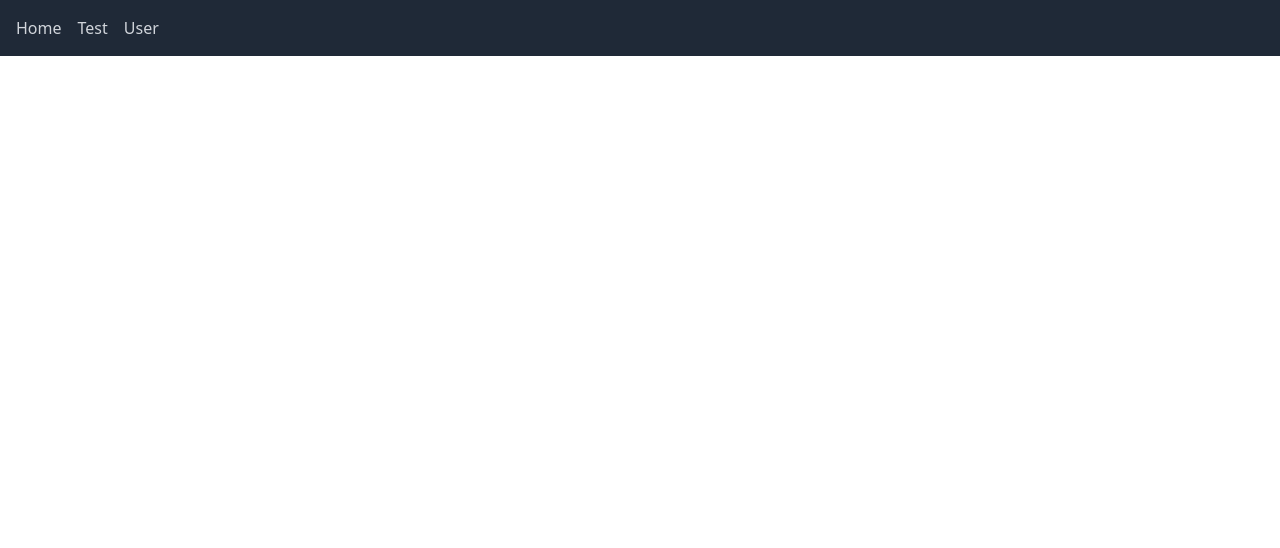
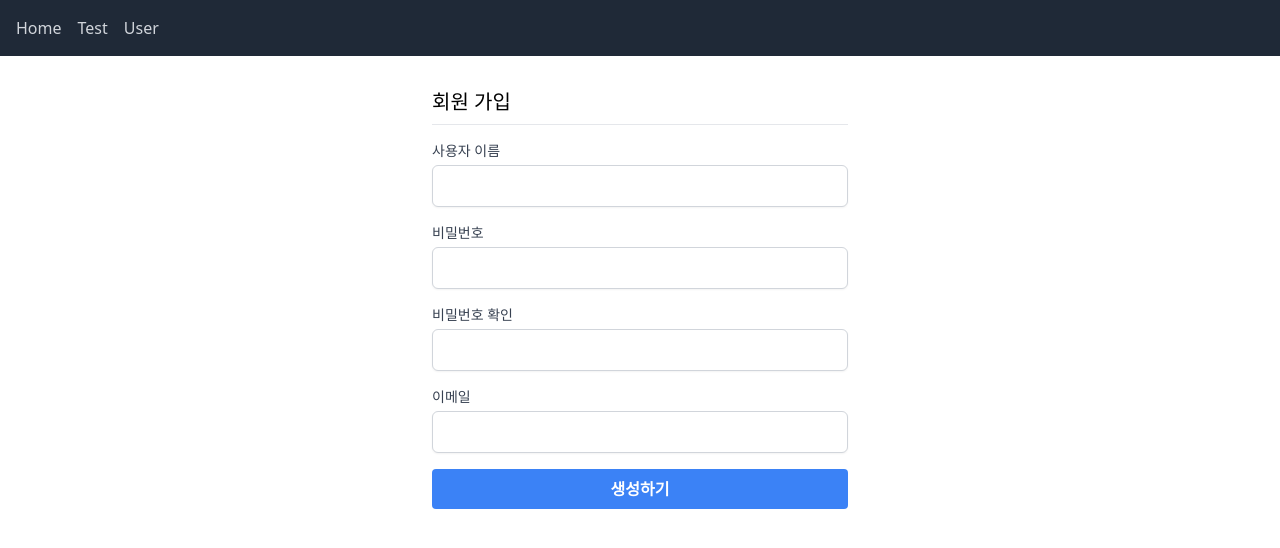
Before and after one commit to tourbut/fastapi-svelte-template, a SvelteKit app in the folder frontend/: page /user in a window 1280 px wide. Shown: the top 548 px of the page. Built offline with nearby package versions, Linux system fonts and the light colour scheme.

Commit message:
Update user schema and frontend styling

```diff
--- a/frontend/src/app.css
+++ b/frontend/src/app.css
@@ -1,3 +1,29 @@
 @tailwind base;
 @tailwind components;
 @tailwind utilities;
+
+@layer components {
+    .form-container {
+      @apply container mx-auto p-4 max-w-md;
+    }
+
+    .form-title {
+      @apply text-xl font-medium my-4 border-b pb-2;
+    }
+
+    .form-layout {
+      @apply space-y-4;
+    }
+
+    .form-label {
+      @apply block text-sm font-medium text-gray-700;
+    }
+
+    .form-input {
+      @apply mt-1 p-2 block w-full border border-gray-300 rounded-md shadow-sm focus:ring-indigo-500 focus:border-indigo-500;
+    }
+
+    .form-button {
+      @apply w-full bg-blue-500 hover:bg-blue-700 text-white font-bold py-2 px-4 rounded transition duration-300 ease-in-out;
+    }
+  }
--- /dev/null
+++ b/frontend/src/lib/apis/user.js
@@ -0,0 +1,8 @@
+import fastapi from "$lib/fastapi";
+
+export async function post_user(params, success_callback, failure_callback) {
+
+    let url = "/users/asignup/"
+
+    await fastapi('post', url, params,success_callback,failure_callback)
+}
--- /dev/null
+++ b/frontend/src/lib/components/Error.svelte
@@ -0,0 +1,19 @@
+<script>
+    export let error
+</script>
+
+{#if typeof error.detail === 'string'}
+    <div class="alert alert-danger" role="alert">
+        <div>
+            {error.detail}
+        </div>
+    </div>
+{:else if typeof error.detail === 'object' && error.detail.length > 0 }
+    <div class="alert alert-danger" role="alert">
+        {#each error.detail as err, i}
+        <div>
+            <strong>{err.loc[1]}</strong> : {err.msg}
+        </div>
+        {/each}
+    </div>
+{/if}
--- a/frontend/src/lib/constants.js
+++ b/frontend/src/lib/constants.js
@@ -1,4 +1,5 @@
 import { dev } from '$app/environment';
 
 export const WEB_NAME = 'Knowslog Template Web';
-export const FASTAPI_BASE_URL = dev ? `http://localhost:8000` : `http://fastapi:8000`;
+export const FASTAPI_BASE_URL = dev ? 'http://localhost:8000' : 'http://fastapi:8000';
+export const API_URL = '${FASTAPI_BASE_URL}/api/v1';
--- a/frontend/src/lib/api.js
+++ b/frontend/src/lib/fastapi.js
@@ -1,4 +1,4 @@
-import { FASTAPI_BASE_URL } from '$lib/constants';
+import { API_URL } from '$lib/constants';
 
 import { sample_store } from '$lib/stores';
 import {get} from "svelte/store"
@@ -17,7 +17,7 @@ const fastapi = async (operation, url, params, success_callback, failure_callbac
     let content_type = 'application/json'
     let body = JSON.stringify(params)
 
-    let _url = FASTAPI_BASE_URL + url
+    let _url = API_URL + url
 
     if (method === 'get' || method === 'delete') {
         _url += "?" + new URLSearchParams(params)
--- a/frontend/src/routes/(test)/test/+page.svelte
+++ b/frontend/src/routes/(test)/test/+page.svelte
@@ -1,14 +1,21 @@
 <script>
-    import fastapi from "$lib/api"
+    import fastapi from "$lib/fastapi"
+    import Error from "$lib/components/Error.svelte"
     let test = ''
+    let error = {detail:[]}
 
     async function get_test() {
         await fastapi('get', '/', {}, (json) => {
             test = json.message;
+        },
+        (json_error) => {
+            error = json_error
         })
     }
 
     get_test();
+
 </script>
 
+<Error error={error} />
 <h1>{test}</h1>
--- /dev/null
+++ b/frontend/src/routes/(test)/test2/+page.server.js
@@ -0,0 +1,7 @@
+export async function load() {
+    const response = await fetch('http://localhost:8000/');  // FastAPI 엔드포인트 호출
+    const data = await response.json();
+    return {
+        message: data.message
+    };
+  }
--- /dev/null
+++ b/frontend/src/routes/(test)/test2/+page.svelte
@@ -0,0 +1,6 @@
+<script>
+    export let data;
+
+</script>
+
+<h1>{data.message}</h1>
--- a/frontend/src/routes/user/+page.svelte
+++ b/frontend/src/routes/user/+page.svelte
@@ -0,0 +1,56 @@
+<script>
+    import Error from "$lib/components/Error.svelte";
+    import { post_user } from "$lib/apis/user";
+
+    let error = {detail:[]}
+    let username = ''
+    let password1 = ''
+    let password2 = ''
+    let email = ''
+
+    function handleSubmit(event) {
+        event.preventDefault();
+
+        let params = {
+            username: username,
+            password1: password1,
+            password2: password2,
+            email: email
+        }
+        let success_callback = (json) => {
+                console.log('created user successfully')
+            }
+
+        let failure_callback = (json_error) => {
+                console.log('error')
+                error = json_error
+            }
+
+        post_user(params, success_callback, failure_callback);
+  }
+
+</script>
+
+<div class="form-container">
+    <h5 class="form-title">회원 가입</h5>
+    <Error {error} />
+    <form method="post" class="form-layout">
+      <div>
+        <label for="username" class="form-label">사용자 이름</label>
+        <input type="text" class="form-input" id="username" bind:value={username}>
+      </div>
+      <div>
+        <label for="password1" class="form-label">비밀번호</label>
+        <input type="password" class="form-input" id="password1" bind:value={password1}>
+      </div>
+      <div>
+        <label for="password2" class="form-label">비밀번호 확인</label>
+        <input type="password" class="form-input" id="password2" bind:value={password2}>
+      </div>
+      <div>
+        <label for="email" class="form-label">이메일</label>
+        <input type="text" class="form-input" id="email" bind:value={email}>
+      </div>
+      <button type="submit" class="form-button" on:click={handleSubmit}>생성하기</button>
+    </form>
+  </div>
```
Also changed, not shown: 1 other file (tests, documents, lock files or other folders).
